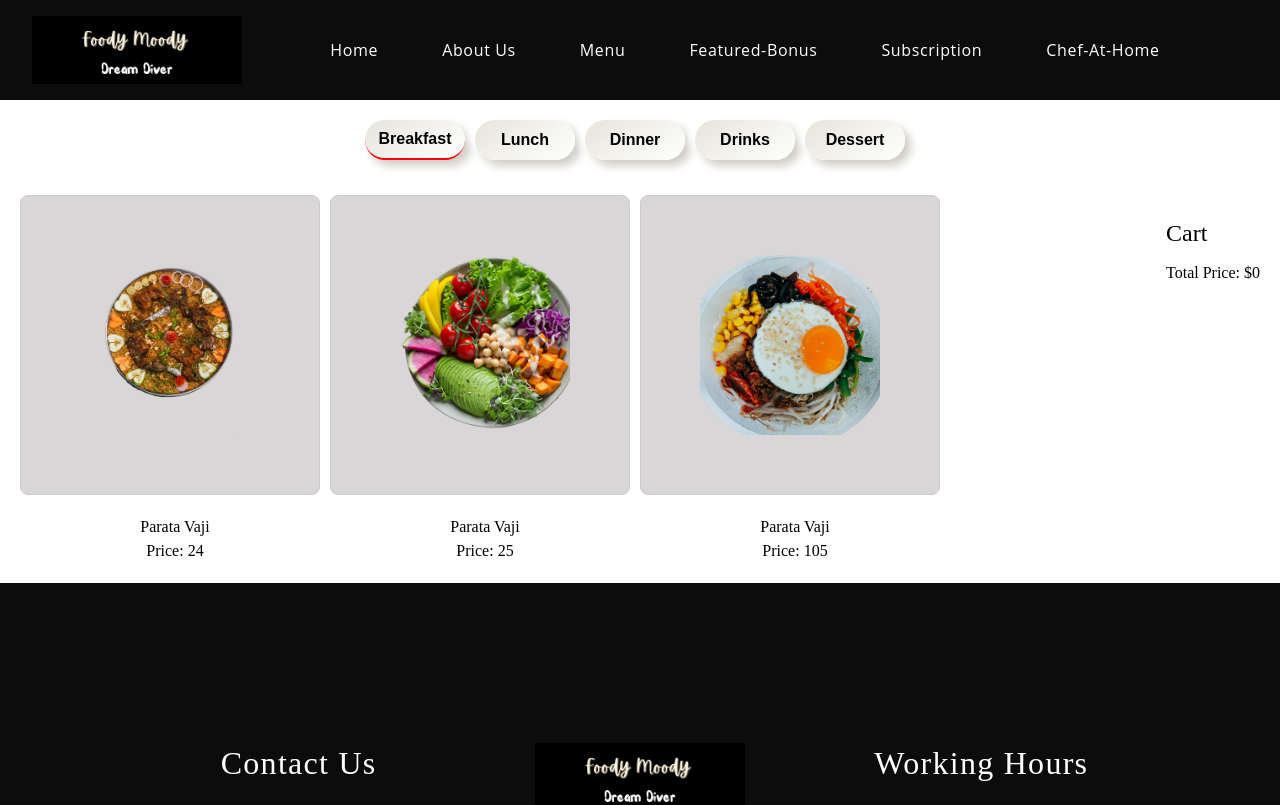
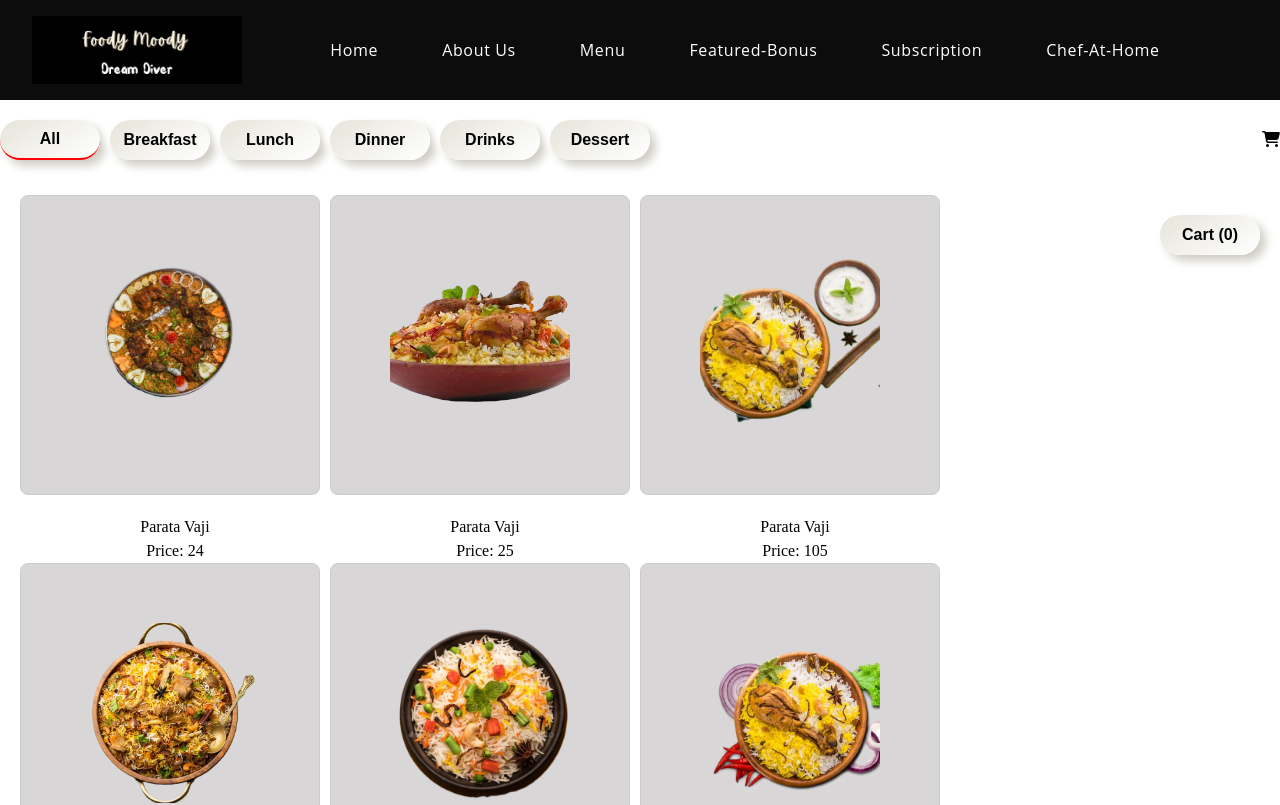
Before and after one commit to Dream-Diver-Co/Foody, a React (Create React App) app: page /BanglaFood in a window 1280 px wide. Shown: the top 805 px of the page. Built offline with nearby package versions, Linux system fonts and the light colour scheme.

Commit message:
Not Completed Cart: Arif

```diff
--- a/package.json
+++ b/package.json
@@ -11,6 +11,7 @@
     "@testing-library/react": "^13.4.0",
     "@testing-library/user-event": "^13.5.0",
     "react": "^18.2.0",
+    "react-bootstrap": "^2.10.1",
     "react-card-flip": "^1.2.2",
     "react-dom": "^18.2.0",
     "react-icons": "^4.7.1",
--- a/src/components/BanglaFood/BanglaFood.css
+++ b/src/components/BanglaFood/BanglaFood.css
@@ -69,3 +69,31 @@ button {
   .menu-buttons button.active {
     border-bottom: 2px solid red;
   }
+
+
+  .menu-buttons {
+    display: flex;
+    justify-content: flex-start; /* Align buttons to the left */
+    align-items: center;
+  }
+
+  .cart-button {
+    margin-left: auto; /* Push cart button to the right */
+  }
+
+  .cart-button button {
+    background: none;
+    border: none;
+    cursor: pointer;
+  }
+
+  .cart-count {
+    background-color: red;
+    color: rgb(126, 19, 19);
+    border-radius: 50%;
+    padding: 5px;
+    font-size: 12px;
+    position: relative;
+    top: -15px;
+    left: -10px;
+  }
--- a/src/components/BanglaFood/BanglaFood.jsx
+++ b/src/components/BanglaFood/BanglaFood.jsx
@@ -3,42 +3,56 @@ import Navbar from '../Navbar/Navbar';
 import { Footer } from '../../container';
 import Menu from './Menu';
 import './BanglaFood.css';
+import { FontAwesomeIcon } from '@fortawesome/react-fontawesome';
+import { faShoppingCart } from '@fortawesome/free-solid-svg-icons';
+import CartModal from './CartModal';
 
 function BanglaFood() {
-  // Initialize state for tracking the active menu and active button
-  const [activeMenu, setActiveMenu] = useState('breakfast');
-  const [activeButton, setActiveButton] = useState('breakfast');
+  const [activeMenu, setActiveMenu] = useState('all');
+  const [activeButton, setActiveButton] = useState('all');
+  const [cartItems, setCartItems] = useState([]);
+  const [showCartModal, setShowCartModal] = useState(false); // State to manage visibility of the cart modal
 
-  // Function to handle menu clicks
   const handleMenuClick = (menu) => {
     setActiveMenu(menu);
-    setActiveButton(menu); // Update active button when menu changes
+    setActiveButton(menu);
   };
 
-  // Render buttons
   const renderButtons = () => {
-    const buttons = ['breakfast', 'lunch', 'dinner', 'drinks', 'dessert'];
+    const buttons = ['all', 'breakfast', 'lunch', 'dinner', 'drinks', 'dessert'];
     return buttons.map((button) => (
       <button
         key={button}
         className={activeButton === button ? 'active' : ''}
         onClick={() => handleMenuClick(button)}
       >
-        {button.charAt(0).toUpperCase() + button.slice(1)}
+        {button === 'all' ? 'All' : button.charAt(0).toUpperCase() + button.slice(1)}
       </button>
     ));
   };
 
-  // Return JSX
+  const addToCart = (item) => {
+    setCartItems([...cartItems, item]);
+  };
+
+  const getTotalCartItems = () => cartItems.length;
+
+  const toggleCartModal = () => {
+    setShowCartModal(!showCartModal);
+  };
+
   return (
     <>
       <Navbar />
       <div className="menu-buttons">
-        {/* Render buttons */}
         {renderButtons()}
+        <div className="cart-button" onClick={toggleCartModal}>
+          <FontAwesomeIcon icon={faShoppingCart} />
+          {getTotalCartItems() > 0 && <span className="cart-count">{getTotalCartItems()}</span>}
+        </div>
       </div>
-      {/* Render menu based on activeMenu */}
-      <Menu activeMenu={activeMenu} />
+      <CartModal cartItems={cartItems} show={showCartModal} handleClose={toggleCartModal} />
+      <Menu activeMenu={activeMenu} cartItems={cartItems} setCartItems={setCartItems} />
       <Footer />
     </>
   );
--- /dev/null
+++ b/src/components/BanglaFood/CartModal.css
@@ -0,0 +1,7 @@
+.modal-dialog {
+    background-color: teal;
+    position: fixed;
+    top: 50%;
+    left: 50%;
+    transform: translate(-50%, -50%);
+  }
--- /dev/null
+++ b/src/components/BanglaFood/CartModal.jsx
@@ -0,0 +1,27 @@
+import React from 'react';
+import { Modal, Button } from 'react-bootstrap'; // Assuming you're using Bootstrap for modals
+import "./CartModal.css";
+
+const CartModal = ({ cartItems, show, handleClose }) => {
+  return (
+    <Modal show={show} onHide={handleClose}>
+      <Modal.Header closeButton>
+        <Modal.Title>Cart</Modal.Title>
+      </Modal.Header>
+      <Modal.Body>
+        <ul>
+          {cartItems.map((item, index) => (
+            <li key={index}>{item.name} - ${item.price}</li>
+          ))}
+        </ul>
+      </Modal.Body>
+      <Modal.Footer>
+        <Button variant="secondary" onClick={handleClose}>
+          Close
+        </Button>
+      </Modal.Footer>
+    </Modal>
+  );
+};
+
+export default CartModal;
--- a/src/components/BanglaFood/Menu.jsx
+++ b/src/components/BanglaFood/Menu.jsx
@@ -7,13 +7,17 @@ import {
   faRetweet,
   faTrashAlt,
 } from "@fortawesome/free-solid-svg-icons";
+import { Dropdown } from "react-bootstrap";
 import breakfast1 from "../../assets/food1.png";
-import breakfast2 from "../../assets/food3.png";
-import breakfast3 from "../../assets/food2.png";
+import breakfast2 from "../../assets/biryani4.png";
+import breakfast3 from "../../assets/biryani5.png";
+import dinner1 from "../../assets/biryani.png";
+import dinner2 from "../../assets/biryani2.png";
+import dinner3 from "../../assets/biryani3.png";
 
 const Menu = ({ activeMenu }) => {
   const [cartItems, setCartItems] = useState([]);
-  const [detailsVisible, setDetailsVisible] = useState(Array(10).fill(false)); // Assuming max 10 items in the cart
+  const [detailsVisible, setDetailsVisible] = useState(Array(10).fill(false));
 
   const addToCart = (item) => {
     setCartItems([...cartItems, item]);
@@ -70,34 +74,38 @@ const Menu = ({ activeMenu }) => {
     </li>
   );
 
-  // Define breakfastItems
-  const breakfastItems = (
-    <>
-      <FoodCard image={breakfast1} name="Parata Vaji" price={24} />
-      <FoodCard image={breakfast2} name="Parata Vaji" price={25} />
-      <FoodCard image={breakfast3} name="Parata Vaji" price={105} />
-      {/* Define other breakfast items similarly */}
-    </>
-  );
-
-  // Define lunchItems, dinnerItems, drinkItems, and dessertItems similarly
+  const renderCartItems = () => {
+    return cartItems.map((item, index) => (
+      <Dropdown.Item key={index}>
+        <CartItem item={item} index={index} />
+      </Dropdown.Item>
+    ));
+  };
 
   return (
     <div className={styles.container}>
       <div className={styles.foodItems}>
-        {/* Food items */}
-        {activeMenu === "breakfast" && breakfastItems}
-        {/* Render lunchItems, dinnerItems, drinkItems, and dessertItems similarly */}
+        {/* Render food items based on active menu */}
+        {/* For simplicity, I'm rendering all food items */}
+        <FoodCard image={breakfast1} name="Parata Vaji" price={24} />
+        <FoodCard image={breakfast2} name="Parata Vaji" price={25} />
+        <FoodCard image={breakfast3} name="Parata Vaji" price={105} />
+        <FoodCard image={dinner1} name="Dinner Item 1" price={10} />
+        <FoodCard image={dinner2} name="Dinner Item 2" price={12} />
+        <FoodCard image={dinner3} name="Dinner Item 3" price={15} />
+        {/* Render other food items similarly */}
       </div>
       <div className={styles.cart}>
         {/* Cart section */}
-        <h2>Cart</h2>
-        <ul>
-          {cartItems.map((item, index) => (
-            <CartItem key={index} item={item} index={index} />
-          ))}
-        </ul>
-        <p>Total Price: ${getTotalPrice()}</p>
+        <Dropdown>
+          <Dropdown.Toggle variant="success">
+            Cart ({cartItems.length})
+          </Dropdown.Toggle>
+          <Dropdown.Menu>
+            <ul>{renderCartItems()}</ul>
+            <p>Total Price: ${getTotalPrice()}</p>
+          </Dropdown.Menu>
+        </Dropdown>
       </div>
     </div>
   );
```
Also changed, not shown: 1 other file (tests, documents, lock files or other folders).
